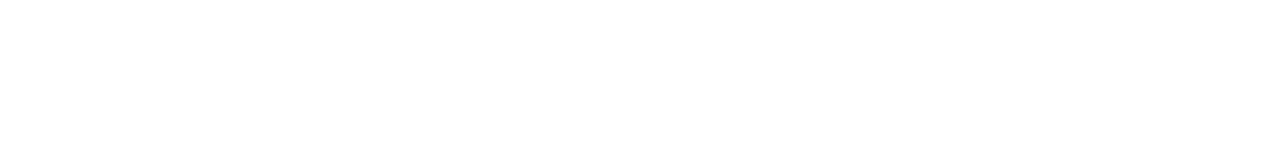
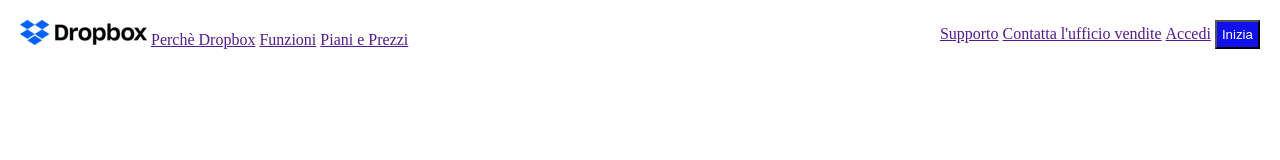
Before and after one commit to omarseddati16/htmlcss-dropbox, a plain HTML site: page index.html in a window 1280 px wide. Drawn offline with Linux system fonts and the light colour scheme.

Commit message:
[header] fine

```diff
--- a/css/style.css
+++ b/css/style.css
@@ -3,3 +3,70 @@
   margin: 0;
   box-sizing: border-box;
 }
+
+
+/* utili */
+
+.s-around {
+  justify-content: space-around;
+}
+
+.p-5 {
+  padding: 5px;
+}
+
+.c-white {
+  color: white;
+}
+
+.bg-blue {
+  background-color: rgb(16, 16, 235);
+}
+
+.a-end {
+  text-align: end;
+}
+
+.content-end {
+  justify-content: end;
+}
+
+.b-color {
+  background-color: black;
+}
+
+.contorno {
+  margin: 2px black dotted;
+}
+
+.m-top {
+  margin-top: 10px;
+}
+
+.i-block {
+  display: inline-block;
+}
+
+.d-flex {
+  display: flex;
+}
+
+.p-20 {
+  padding: 20px;
+}
+
+/* Header */
+
+
+.container {
+  max-width: 1200px;
+  margin: 0 auto;
+}
+
+.left-50 {
+  width: 50%;
+}
+
+.right-50 {
+  width: 50%;
+}
--- a/index.html
+++ b/index.html
@@ -9,7 +9,26 @@
 </head>
 
 <body>
-
+  <header class="d-flex">
+    <div class="container  "></div>
+    <div class="p-20 left-50 ">
+      <ul class=" ">
+        <li class="i-block"><img src="css/img/logo-small.png" alt="">
+        </li>
+        <li class="i-block"><a href="">Perchè Dropbox</a></li>
+        <li class="i-block"><a href="">Funzioni</a></li>
+        <li class="i-block"><a href="">Piani e Prezzi</a></li>
+      </ul>
+    </div>
+    <div class="right-50 ">
+      <ul class="p-20 a-end ">
+        <li class="i-block a-end "><a href="">Supporto</a></li>
+        <li class="i-block a-end"><a href="">Contatta l'ufficio vendite</a></li>
+        <li class="i-block a-end"><a href="">Accedi</a></li>
+        <li class="i-block a-end"><button class="bg-blue c-white p-5 ">Inizia</button></li>
+      </ul>
+    </div>
+  </header>
 </body>
 
 </html>
```
Also changed, not shown: css/img/business-feature-coordinate-it.png (renamed from img/business-feature-coordinate-it.png), css/img/business-feature-integrations-it.png (renamed from img/business-feature-integrations-it.png), css/img/business-feature-multi-device.png (renamed from img/business-feature-multi-device.png), css/img/business-feature-security.png (renamed from img/business-feature-security.png), css/img/business-feature-send-files-it.png (renamed from img/business-feature-send-files-it.png), css/img/business-feature-switching-tools.png (renamed from img/business-feature-switching-tools.png), css/img/jumbo.png (renamed from img/jumbo.png), css/img/logo-small.png (renamed from img/logo-small.png), css/img/partner.png (renamed from img/partner.png).
